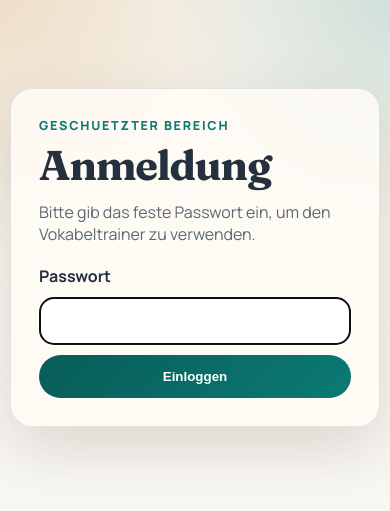
After one commit to lubumu/flashcards, a Flask app: page /login in a window 390 px wide. The commit adds this page. Shown: the top 511 px of the page. Run offline with Flask 3, Linux system fonts and the light colour scheme.

Commit message:
Implement user authentication with login and logout functionality

```diff
--- a/flashcard_web.py
+++ b/flashcard_web.py
@@ -3,6 +3,7 @@
 
 import os
 import secrets
+from hashlib import sha256
 from pathlib import Path
 
 from flask import Flask, abort, redirect, render_template, request, session, url_for
@@ -15,6 +16,8 @@ EXCEL_PATH = BASE_DIR / "out/adeamus_flashcards.xlsx"
 RECENT_SESSION_KEY = "recent_cards"
 CURRENT_CARD_KEY = "current_cards"
 SESSION_SECRET_SETTING = "SECRET" + "_KEY"
+AUTH_SESSION_KEY = "authenticated"
+FIXED_LOGIN_SECRET_SHA256 = "d818bfc8ee16c5ab61878eba98bf20df33e99cb55ccbf2a5aa615e7edd6e33b0"
 
 app = Flask(__name__)
 app.config[SESSION_SECRET_SETTING] = os.environ.get("FLASHCARD_SECRET_KEY") or secrets.token_hex(32)
@@ -64,6 +67,50 @@ def lesson_dashboard(lesson):
         "difficult_words": db_manager.get_difficult_words(limit=5, lektion=lesson),
         "recent_activity": db_manager.get_recent_activity(limit=8, lektion=lesson),
     }
+
+
+def sanitize_next_page(next_page):
+    if not next_page or not next_page.startswith("/"):
+        return url_for("home")
+    return next_page
+
+
+@app.before_request
+def require_login():
+    allowed_endpoints = {"login", "static"}
+    if request.endpoint in allowed_endpoints:
+        return None
+
+    if not session.get(AUTH_SESSION_KEY):
+        return redirect(url_for("login", next=request.path))
+
+    return None
+
+
+@app.route("/login", methods=["GET", "POST"])
+def login():
+    if session.get(AUTH_SESSION_KEY):
+        return redirect(url_for("home"))
+
+    error_message = ""
+    next_page = request.args.get("next") or request.form.get("next") or url_for("home")
+    next_page = sanitize_next_page(next_page)
+
+    if request.method == "POST":
+        submitted_secret = request.form.get("access_code", "")
+        submitted_hash = sha256(submitted_secret.encode("utf-8")).hexdigest()
+        if secrets.compare_digest(submitted_hash, FIXED_LOGIN_SECRET_SHA256):
+            session[AUTH_SESSION_KEY] = True
+            return redirect(next_page)
+        error_message = "Falsches Passwort."
+
+    return render_template("login.html", error_message=error_message, next_page=next_page)
+
+
+@app.post("/logout")
+def logout():
+    session.clear()
+    return redirect(url_for("login"))
 
 
 @app.route("/", methods=["GET"])
--- a/static/style.css
+++ b/static/style.css
@@ -31,6 +31,22 @@ body {
   width: min(1200px, calc(100vw - 32px));
   margin: 0 auto;
   padding: 32px 0 48px;
+}
+
+.topbar {
+  display: flex;
+  justify-content: space-between;
+  align-items: center;
+  margin-bottom: 18px;
+  gap: 12px;
+}
+
+.topbar-home {
+  color: var(--text);
+  text-decoration: none;
+  font-family: "Fraunces", serif;
+  font-size: 1.3rem;
+  letter-spacing: -0.02em;
 }
 
 .hero,
@@ -159,7 +175,7 @@ h3 {
 .sidebar-stack {
   display: grid;
   gap: 16px;
-  auto-rows: max-content;
+  grid-auto-rows: max-content;
 }
 
 .lesson-card {
@@ -216,7 +232,7 @@ h3 {
 
 .primary-link,
 .reveal-button {
-  background: linear-gradient(135deg, var(--primary), #15968f);
+  background: linear-gradient(135deg, var(--primary-dark), var(--primary));
   color: white;
 }
 
@@ -344,6 +360,47 @@ h3 {
   margin-bottom: 10px;
 }
 
+.login-panel {
+  width: min(520px, 100%);
+  margin: 8vh auto 0;
+  border: 1px solid var(--line);
+  background: var(--panel);
+  backdrop-filter: blur(18px);
+  box-shadow: var(--shadow);
+  border-radius: 28px;
+  padding: 28px;
+}
+
+.login-panel h1 {
+  max-width: none;
+  margin-bottom: 12px;
+}
+
+.login-form {
+  margin-top: 20px;
+  display: grid;
+  gap: 10px;
+}
+
+.login-form label {
+  font-weight: 700;
+}
+
+.login-form input {
+  width: 100%;
+  padding: 12px 14px;
+  border-radius: 14px;
+  border: 1px solid var(--line);
+  font: inherit;
+  background: white;
+}
+
+.login-error {
+  margin: 0;
+  color: var(--danger);
+  font-weight: 700;
+}
+
 @keyframes fadeUp {
   from {
     opacity: 0;
@@ -379,10 +436,15 @@ h3 {
     padding-top: 20px;
   }
 
+  .topbar {
+    margin-bottom: 14px;
+  }
+
   .panel,
   .flashcard,
   .hero-card,
-  .lesson-card {
+  .lesson-card,
+  .login-panel {
     border-radius: 22px;
   }
 
--- a/templates/layout.html
+++ b/templates/layout.html
@@ -11,6 +11,14 @@
   </head>
   <body>
     <div class="page-shell">
+      {% if session.get('authenticated') %}
+      <header class="topbar">
+        <a class="topbar-home" href="{{ url_for('home') }}">Adeamus Trainer</a>
+        <form method="post" action="{{ url_for('logout') }}">
+          <button class="secondary-button" type="submit">Logout</button>
+        </form>
+      </header>
+      {% endif %}
       {% block content %}{% endblock %}
     </div>
   </body>
--- /dev/null
+++ b/templates/login.html
@@ -0,0 +1,20 @@
+{% extends "layout.html" %}
+{% block title %}Login{% endblock %}
+{% block content %}
+<section class="login-panel">
+  <p class="eyebrow">Geschuetzter Bereich</p>
+  <h1>Anmeldung</h1>
+  <p class="lede">Bitte gib das feste Passwort ein, um den Vokabeltrainer zu verwenden.</p>
+
+  {% if error_message %}
+  <p class="login-error">{{ error_message }}</p>
+  {% endif %}
+
+  <form method="post" class="login-form">
+    <input type="hidden" name="next" value="{{ next_page }}">
+    <label for="access_code">Passwort</label>
+    <input id="access_code" name="access_code" type="password" required autofocus>
+    <button class="reveal-button" type="submit">Einloggen</button>
+  </form>
+</section>
+{% endblock %}
```
